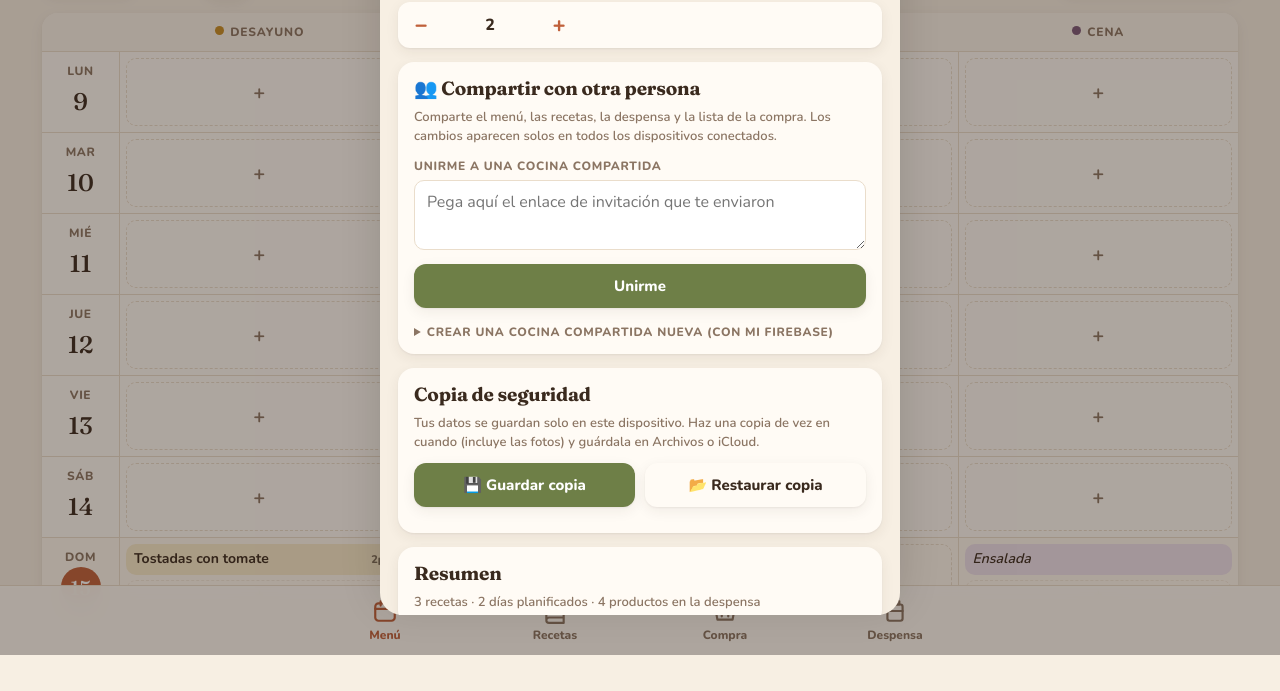
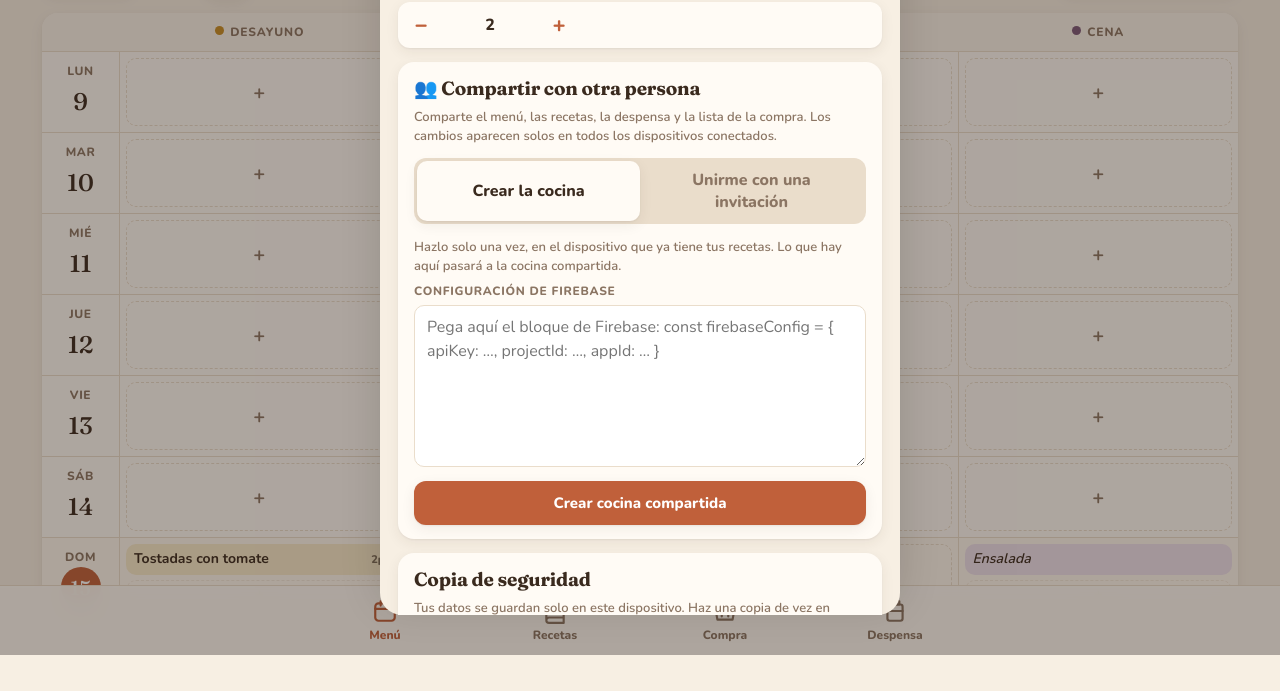
Before and after one commit to diosaninja/Menu, a plain HTML site: page index.html in a window 1280 px wide. Both pictures are taken after a click on the button "Ajustes". Shown: the part 145-836 px from the top of the page. Drawn offline with nearby package versions, Linux system fonts and the light colour scheme.

Commit message:
Add files via upload

```diff
--- a/index.html
+++ b/index.html
@@ -835,7 +835,7 @@ function fmtCode(c){return (c||'').match(/.{1,4}/g).join('-')}
 function genCode(){const A='ABCDEFGHJKMNPQRSTUVWXYZ23456789';const a=new Uint32Array(16);crypto.getRandomValues(a);return [...a].map(x=>A[x%A.length]).join('')}
 function parseCfg(t){
   if(!t)return null;if(typeof t==='object')return t;
-  const o={};['apiKey','authDomain','projectId','storageBucket','messagingSenderId','appId'].forEach(k=>{const m=String(t).match(new RegExp('["\']?'+k+'["\']?\\s*:\\s*["\']([^"\']+)["\']'));if(m)o[k]=m[1]});
+  const o={};['apiKey','authDomain','projectId','storageBucket','messagingSenderId','appId'].forEach(k=>{const m=String(t).replace(/[“”«»]/g,'"').replace(/[‘’]/g,"'").match(new RegExp('["\']?'+k+'["\']?\\s*:\\s*["\']([^"\']+)["\']'));if(m)o[k]=m[1]});
   if(!o.apiKey||!o.projectId||!o.appId)return null;if(!o.authDomain)o.authDomain=o.projectId+'.firebaseapp.com';return o;
 }
 const b64e=s=>btoa(unescape(encodeURIComponent(s))).replace(/\+/g,'-').replace(/\//g,'_').replace(/=+$/,'');
@@ -966,21 +966,28 @@ function shareBox(){
   }
   return `<div class="box"><h3>👥 Compartir con otra persona</h3>
     <p class="hint" style="margin:0 0 12px">Comparte el menú, las recetas, la despensa y la lista de la compra. Los cambios aparecen solos en todos los dispositivos conectados.</p>
-    <div class="field"><label>Unirme a una cocina compartida</label><textarea class="in" id="joinIn" rows="2" placeholder="Pega aquí el enlace de invitación que te enviaron"></textarea></div>
-    <button class="btn olive block" data-join>Unirme</button>
-    <details style="margin-top:16px"><summary class="lbl" style="cursor:pointer">Crear una cocina compartida nueva (con mi Firebase)</summary>
-      <div class="field" style="margin-top:10px"><label>Configuración de Firebase</label><textarea class="in" id="fbcfg" rows="5" placeholder="Pega aquí el bloque firebaseConfig = { apiKey: …, projectId: …, appId: … }">${SYNC.cfg?esc(JSON.stringify(SYNC.cfg,null,1)):''}</textarea></div>
-      <p class="hint">Lo que tengas ahora en este dispositivo pasará a la cocina compartida.</p>
-      <button class="btn primary block" data-create>Crear cocina compartida</button></details></div>`;
+    <div class="seg" style="width:100%;margin-bottom:14px"><button style="flex:1" data-mode="create" class="${ui.shareMode!=='join'?'on':''}">Crear la cocina</button><button style="flex:1" data-mode="join" class="${ui.shareMode==='join'?'on':''}">Unirme con una invitación</button></div>
+    ${ui.shareMode==='join'?`
+      <p class="hint" style="margin:0 0 8px">Para quien recibe la invitación (o para tus otros dispositivos).</p>
+      <div class="field"><label>Enlace de invitación</label><textarea class="in" id="joinIn" rows="3" placeholder="Pega aquí el enlace de invitación que te enviaron (empieza por https://…?cocina=…)"></textarea></div>
+      <button class="btn olive block" data-join>Unirme</button>`:`
+      <p class="hint" style="margin:0 0 8px">Hazlo solo una vez, en el dispositivo que ya tiene tus recetas. Lo que hay aquí pasará a la cocina compartida.</p>
+      <div class="field"><label>Configuración de Firebase</label><textarea class="in" id="fbcfg" rows="6" placeholder="Pega aquí el bloque de Firebase: const firebaseConfig = { apiKey: …, projectId: …, appId: … }">${SYNC.cfg?esc(JSON.stringify(SYNC.cfg,null,1)):''}</textarea></div>
+      <button class="btn primary block" data-create>Crear cocina compartida</button>`}
+  </div>`;
 }
 function inviteText(){return `Te invito a mi cocina compartida en la app Menú 🍽️\n\n1. Abre la app: ${location.origin}${location.pathname}\n2. Ve a Ajustes ⚙️ → «Unirme» y pega este enlace:\n\n${inviteLink()}`}
 function mountShare(r){
   const busy=(b,t)=>{b.disabled=true;b.style.opacity=.6;b.textContent=t};
-  const j=$('[data-join]',r);if(j)j.onclick=async()=>{const{code,cfg}=parseInvite($('#joinIn',r).value);const c=cfg||SYNC.cfg;
-    if(!code){toast('Ese enlace o código no es válido');return}if(!c){toast('Usa el enlace de invitación completo');return}
+  $$('[data-mode]',r).forEach(b=>b.onclick=()=>{ui.shareMode=b.dataset.mode;refresh()});
+  const j=$('[data-join]',r);if(j)j.onclick=async()=>{const txt=$('#joinIn',r).value;
+    if(parseCfg(txt)&&!/cocina=/.test(txt)){ui.shareMode='create';refresh();const f=$('#fbcfg');if(f)f.value=txt;toast('Eso es la configuración de Firebase: la he puesto en «Crear la cocina»');return}
+    const{code,cfg}=parseInvite(txt);const c=cfg||SYNC.cfg;
+    if(!code){toast('Ese enlace de invitación no es válido. Cópialo entero.');return}if(!c){toast('Usa el enlace de invitación completo');return}
     if(!(await ask('Lo que hay ahora en este dispositivo se reemplazará por la cocina compartida.','Unirme',false)))return;
     busy(j,'Conectando…');try{await joinKitchen(c,code);toast('¡Conectada a la cocina compartida!');refresh()}catch(e){toast(e.message||'No se pudo conectar');refresh()}};
-  const cr=$('[data-create]',r);if(cr)cr.onclick=async()=>{const cfg=parseCfg($('#fbcfg',r).value);if(!cfg){toast('No reconozco esa configuración de Firebase');return}
+  const cr=$('[data-create]',r);if(cr)cr.onclick=async()=>{const raw=$('#fbcfg',r).value;if(/cocina=/.test(raw)){ui.shareMode='join';refresh();const f=$('#joinIn');if(f)f.value=raw;toast('Eso es una invitación: la he puesto en «Unirme»');return}
+    const cfg=parseCfg(raw);if(!cfg){toast('No reconozco la configuración. Copia el bloque entero de firebaseConfig.');return}
     busy(cr,'Creando…');try{await createKitchen(cfg);toast('Cocina compartida creada');refresh()}catch(e){console.warn(e);await leaveKitchen().catch(()=>{});SYNC.cfg=cfg;toast(e.message||'No se pudo crear');refresh()}};
   const ic=$('[data-invcopy]',r);if(ic)ic.onclick=async()=>{try{await navigator.clipboard.writeText(inviteText());toast('Invitación copiada')}catch(e){toast('No se pudo copiar')}};
   const is=$('[data-invshare]',r);if(is)is.onclick=async()=>{try{await navigator.share({title:'Cocina compartida · Menú',text:inviteText()})}catch(e){}};
--- a/sw.js
+++ b/sw.js
@@ -1,5 +1,5 @@
 // Funciona sin conexión: intenta la red primero y, si no hay, usa la copia guardada.
-const C='menu-v3';
+const C='menu-v4';
 self.addEventListener('install',e=>{e.waitUntil(caches.open(C).then(c=>c.addAll(['./','index.html','manifest.json','icon.png'])).catch(()=>{}));self.skipWaiting()});
 self.addEventListener('activate',e=>{e.waitUntil(caches.keys().then(k=>Promise.all(k.filter(x=>x!==C).map(x=>caches.delete(x)))).then(()=>self.clients.claim()))});
 self.addEventListener('fetch',e=>{
```
